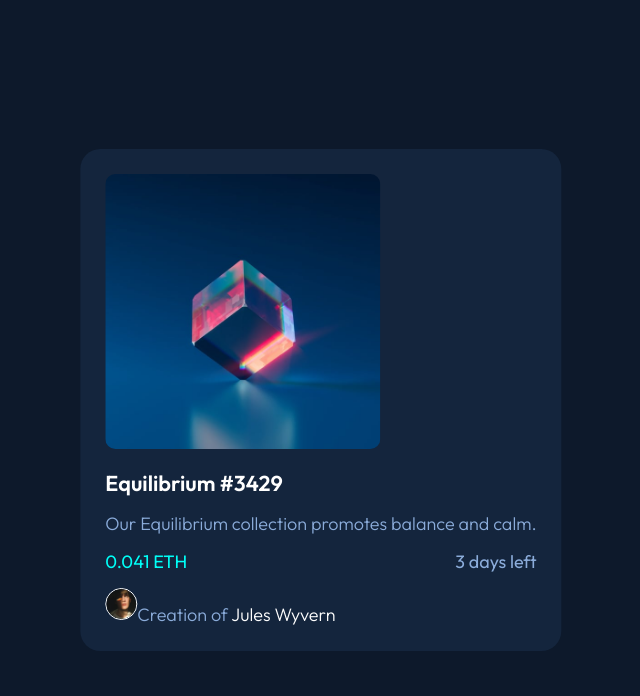
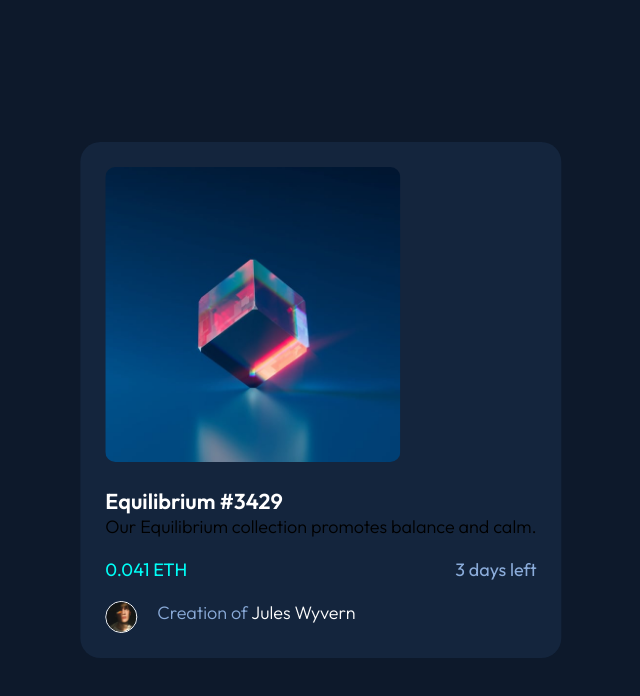
Before and after one commit to breeMudi/nft-preview-card-component-main-7_20, a plain HTML site: page index.html in a window 1280 px wide. Shown: the whole page, without its empty margins (319-959 px from the left). Drawn offline with Linux system fonts and the light colour scheme.

Commit message:
Update style.css

```diff
--- a/style.css
+++ b/style.css
@@ -7,7 +7,7 @@
 }
 
 body {
-    padding: 20px;
+    /* padding: px; */
     background-color: #0d192b;
     font-weight: 300;
 }
@@ -23,12 +23,12 @@ body {
 }
 
 figure img {
-    max-width: 275px;
+    max-width: 295px;
     border-radius: 10px;
     /* min-width: 200px; */
 }
 
-.days-left, .note, .first {
+.days-left, .quote, .first {
     color: #8bacda;
 }
 
@@ -47,8 +47,8 @@ figure img {
     border-radius: 50%;
 }
 
-.heading, .note, .wrapper, .creator{
-    padding-top: 15px;
+.heading, .wrapper, .creator, .quote{
+    padding-top: 20px;
     font-size: 18px;
 }
 
@@ -65,4 +65,5 @@ figure img {
 .creator {
     display: flex;
     text-align: center;
+    gap: 20px;
 }
```
